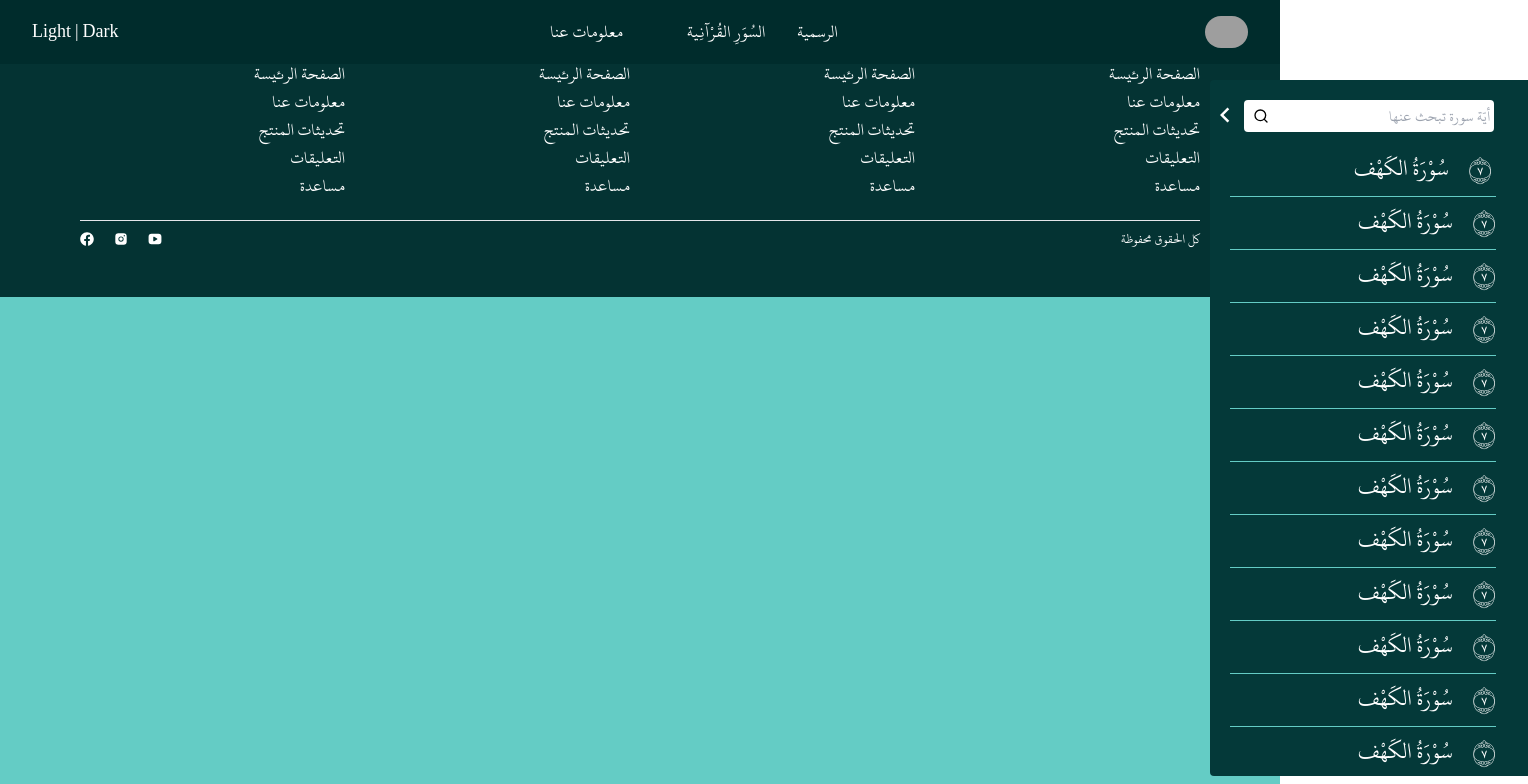
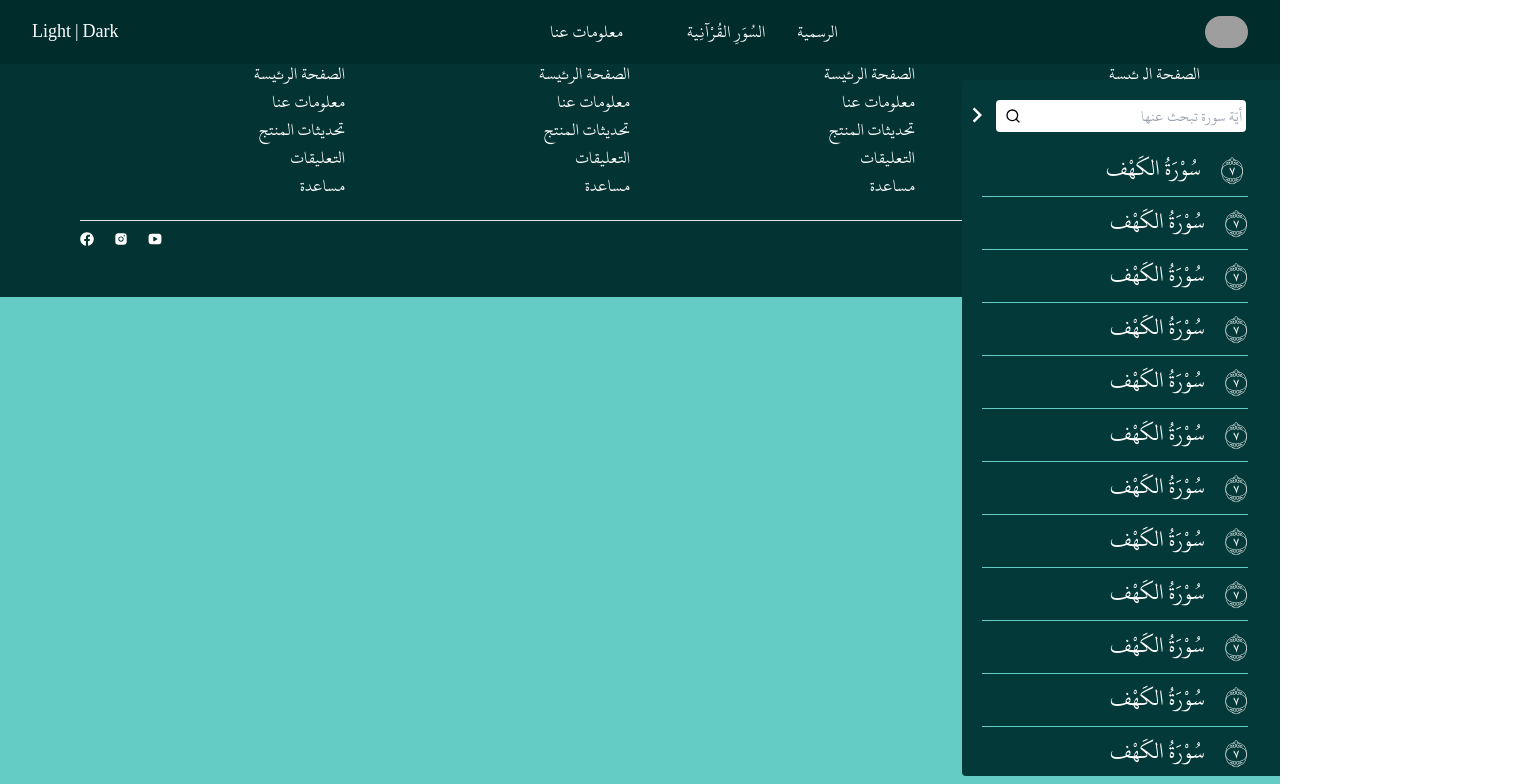
Before and after one commit to RashedAbdullah/quran-kareem, a React app: page /singleSurah in a window 1280 px wide. Shown: the top 784 px of the page, 1528 px wide, since content can reach past the window. Built offline with nearby package versions, Linux system fonts and the light colour scheme; grey boxes are pictures that could not be loaded; the HTML template or start-up script is replaced by a standard one.

Commit message:
more updates about UI

```diff
--- a/src/pages/surah/sidebarSurahName.jsx
+++ b/src/pages/surah/sidebarSurahName.jsx
@@ -7,7 +7,7 @@ import Header from "../../components/header/header";
 import Footer from "../../components/footer/footer";
 
 const SideBarSurahNames = () => {
-  const [isShowSidebar, setIsShowSidebar] = useState(false);
+  const [isShowSidebar, setIsShowSidebar] = useState(true);
   return (
     <div className=" min-h-screen">
       <Header />
```
